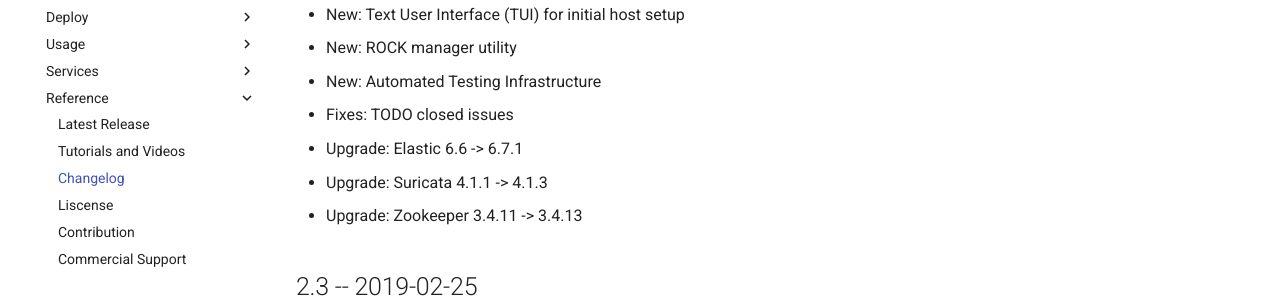
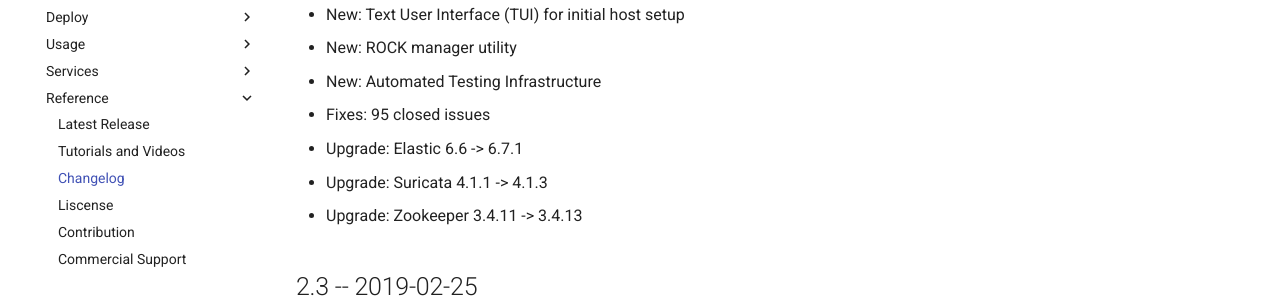
Before and after one commit to rocknsm/rock-docs, an MkDocs documentation site: the page built from docs/reference/changelog.md, in a window 1280 px wide and 900 px high. Shown: the part 229-527 px from the top of the window. Built offline with MkDocs 1.6.1 and Material for MkDocs 9.7.7, drawn with Linux system fonts in a browser that asks for light colours; comment, search, counter and statistics services are not loaded.

Commit message:
updated for 2.4

```diff
--- a/docs/reference/changelog.md
+++ b/docs/reference/changelog.md
@@ -5,7 +5,7 @@
 - New: Text User Interface (TUI) for initial host setup
 - New: ROCK manager utility
 - New: Automated Testing Infrastructure
-- Fixes: TODO closed issues
+- Fixes: 95 closed issues
 - Upgrade: Elastic 6.6 -> 6.7.1
 - Upgrade: Suricata 4.1.1 -> 4.1.3
 - Upgrade: Zookeeper 3.4.11 -> 3.4.13
```
